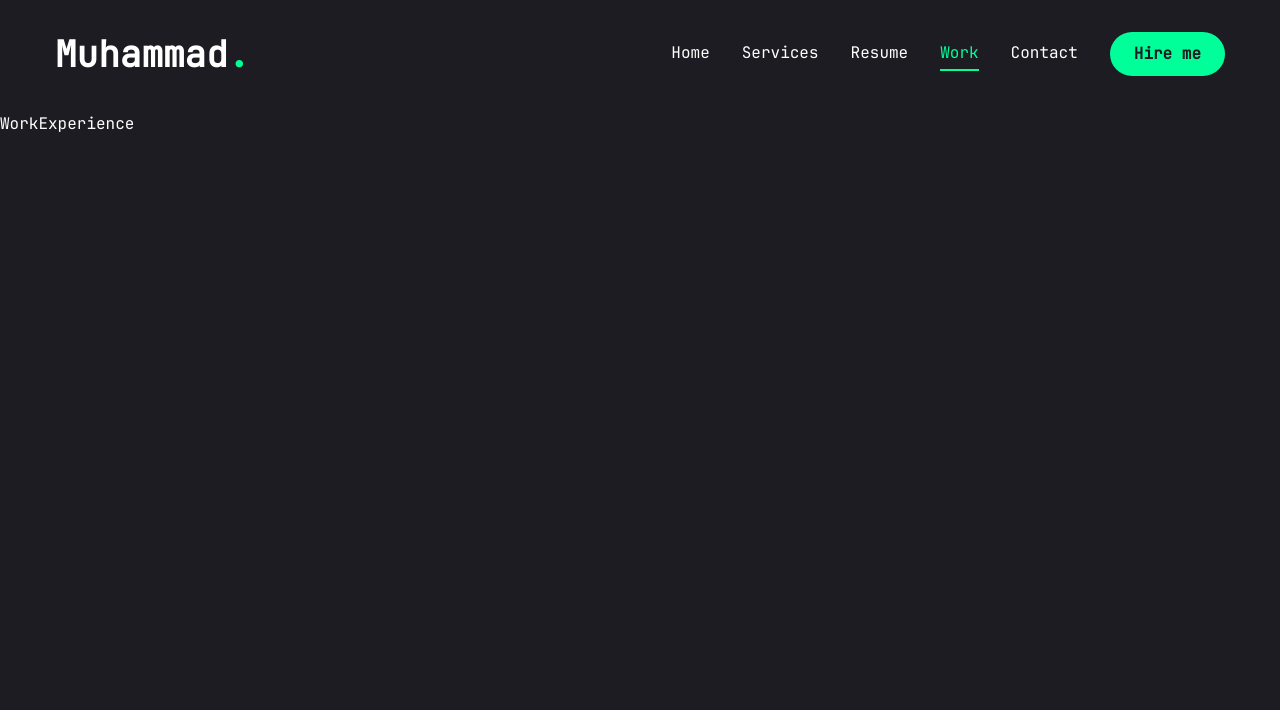
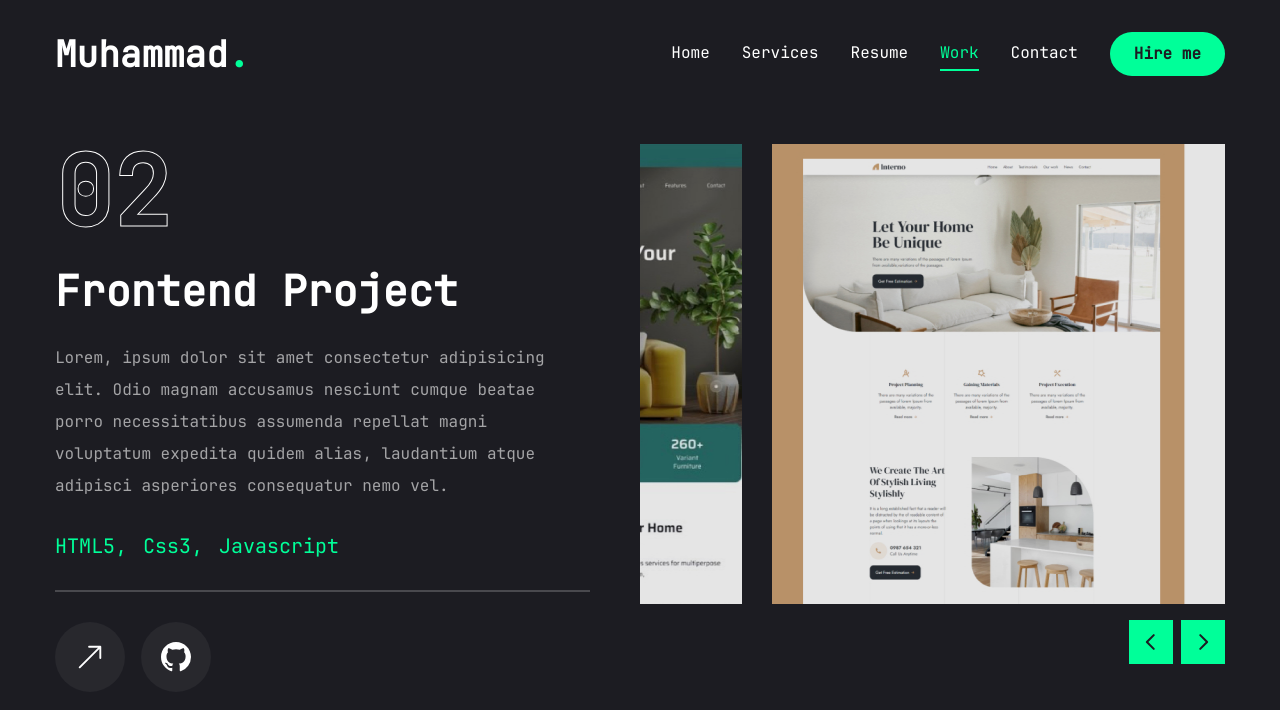
Before and after one commit to ishaq001/portfolio2, a Next.js app: page /work in a window 1280 px wide. Shown: the top 710 px of the page. Built offline with nearby package versions, Linux system fonts and the light colour scheme.

Commit message:
done with work page and projects

```diff
--- a/app/work/page.tsx
+++ b/app/work/page.tsx
@@ -1,7 +1,166 @@
-import React from "react"
+"use client"
+import { useState } from "react"
+
+import { motion } from "framer-motion"
+import { Swiper, SwiperSlide } from "swiper/react"
+import "swiper/css"
+
+import { BsArrowUpRight, BsGithub } from "react-icons/bs"
+
+import {
+  Tooltip,
+  TooltipContent,
+  TooltipProvider,
+  TooltipTrigger,
+} from "@/components/ui/tooltip"
+
+import Link from "next/link"
+import Image from "next/image"
+import { projects } from "@/data"
+import WorkSliderBtns from "@/components/WorkSliderBtns"
+import { Autoplay } from "swiper/modules"
 
 const Work = () => {
-  return <div>WorkExperience</div>
+  const [project, setProject] = useState(projects[0])
+  const handleSlideChange = (swiper: { activeIndex: number }) => {
+    // get current slide index
+    const currentIndex = swiper.activeIndex
+
+    // update project state based on current slide index
+    setProject(projects[currentIndex])
+  }
+
+  return (
+    <motion.div
+      initial={{ opacity: 0 }}
+      animate={{
+        opacity: 1,
+        transition: {
+          delay: 2.4,
+          duration: 0.4,
+          ease: "easeIn",
+        },
+      }}
+      className='min-h-[80vh] flex flex-col justify-center py-12 xl:py-0'
+    >
+      <div className='container mx-auto'>
+        <div className='flex flex-col xl:flex-row xl:gap-[50px]'>
+          <div className='w-full xl:w-[50%] xl:h-[460px] flex flex-col xl:justify-between order-2 xl:order-none'>
+            <div className='flex gap-[30px] flex-col h-[50%]'>
+              {/* outline-Number */}
+              <div className='text-8xl leading-none font-extrabold text-transparent text-outline'>
+                {project.num}
+              </div>
+
+              {/* project-category */}
+              <h2 className='text-[42px] group-hover:text-accent font-bold leading-none text-white transition-all duration-500 capitalize'>
+                {project.category} project
+              </h2>
+
+              {/* project-description */}
+              <p className='text-white/60'>{project.description}</p>
+
+              {/* tech-stack */}
+              <ul className='flex gap-4'>
+                {project.stack.map(({ name }, index) => {
+                  return (
+                    <li
+                      key={index}
+                      className='text-xl text-accent capitalize'
+                    >
+                      {name}
+                      {index !== project.stack.length - 1 && ","}
+                    </li>
+                  )
+                })}
+              </ul>
+
+              {/* border */}
+              <div className='border border-white/20'></div>
+
+              {/* buttons */}
+              <div className='flex items-center gap-4'>
+                {/* Live Projects Button */}
+                <Link href={project.live}>
+                  <TooltipProvider delayDuration={100}>
+                    <Tooltip>
+                      <TooltipTrigger className='w-[70px] h-[70px] rounded-full bg-white/5 flex justify-center items-center group'>
+                        <BsArrowUpRight className='text-white text-3xl group-hover:text-accent' />
+                      </TooltipTrigger>
+                      <TooltipContent>
+                        <p>Live Project</p>
+                      </TooltipContent>
+                    </Tooltip>
+                  </TooltipProvider>
+                </Link>
+
+                {/* Github Projects Button */}
+                <Link href={project.github}>
+                  <TooltipProvider delayDuration={100}>
+                    <Tooltip>
+                      <TooltipTrigger className='w-[70px] h-[70px] rounded-full bg-white/5 flex justify-center items-center group'>
+                        <BsGithub className='text-white text-3xl group-hover:text-accent' />
+                      </TooltipTrigger>
+                      <TooltipContent>
+                        <p>Github Repo</p>
+                      </TooltipContent>
+                    </Tooltip>
+                  </TooltipProvider>
+                </Link>
+              </div>
+            </div>
+          </div>
+
+          {/* Slider */}
+          <div className='w-full xl:w-[50%]'>
+            <Swiper
+              autoplay={{
+                delay: 5000,
+                disableOnInteraction: false,
+              }}
+              speed={1000}
+              spaceBetween={30}
+              slidesPerView={1}
+              className='xl:h-[520px] mb-12 relative'
+              onSlideChange={handleSlideChange}
+              modules={[Autoplay]}
+            >
+              {projects.map((project, index) => {
+                return (
+                  <SwiperSlide
+                    key={index}
+                    className='w-full'
+                  >
+                    <div className='h-[460px] relative group flex justify-between items-center bg-pink-50/20'>
+                      {/* overlay */}
+                      <div className='absolute top-0 bottom-0 w-full h-full bg-black/10 z-10 '></div>
+
+                      {/* image */}
+                      <div className='relative h-full w-full'>
+                        <Image
+                          src={project.image}
+                          fill
+                          className='object-cover'
+                          alt='project'
+                        />
+                      </div>
+                    </div>
+                  </SwiperSlide>
+                )
+              })}
+
+              {/* Slider Buttons */}
+              <WorkSliderBtns
+                containerStyles='flex gap-2 absolute right-0 bottom-[calc(50%_-_22px)] xl:bottom-0 z-20 w-full justify-between xl:w-max xl:justify-none'
+                buttonStyles='bg-accent hover:bg-accent-hover text-primary text-[22px] w-[44px] h-[44px] flex justify-center items-center transition-all'
+                iconsStyles=''
+              />
+            </Swiper>
+          </div>
+        </div>
+      </div>
+    </motion.div>
+  )
 }
 
 export default Work
--- /dev/null
+++ b/components/WorkSliderBtns.tsx
@@ -0,0 +1,34 @@
+"use client"
+
+import { useSwiper } from "swiper/react"
+import { PiCaretLeftBold, PiCaretRightBold } from "react-icons/pi"
+
+const WorkSliderBtns = ({
+  containerStyles,
+  buttonStyles,
+  iconsStyles,
+}: {
+  containerStyles: string
+  buttonStyles: string
+  iconsStyles: string
+}) => {
+  const swiper = useSwiper()
+  return (
+    <div className={containerStyles}>
+      <button
+        className={buttonStyles}
+        onClick={() => swiper.slidePrev(1000)}
+      >
+        <PiCaretLeftBold className={iconsStyles} />
+      </button>
+      <button
+        className={buttonStyles}
+        onClick={() => swiper.slideNext(1000)}
+      >
+        <PiCaretRightBold className={iconsStyles} />
+      </button>
+    </div>
+  )
+}
+
+export default WorkSliderBtns
--- a/data/index.tsx
+++ b/data/index.tsx
@@ -46,7 +46,7 @@
   },
 ]
 
-// Resume Page Data
+// Resume-Page-Data
 // About Me Data
 export const aboutMe = {
   title: "About Me",
@@ -200,8 +200,7 @@
   ],
 }
 
-// Service Page Data
-
+// Service-Page-Data
 export const services = [
   {
     num: "01",
@@ -233,7 +232,7 @@
   },
 ]
 
-// Stats Data- HomePage
+// Stats-Data-HomePage
 export const stats = [
   {
     num: 5,
@@ -253,7 +252,7 @@
   },
 ]
 
-// social Accounts - HomePage
+// social-Accounts-HomePage
 export const socialLinks = [
   {
     icon: <FaGithub />,
@@ -272,3 +271,51 @@
     path: "",
   },
 ]
+
+// WORK-PAGE-DATA
+export const projects = [
+  {
+    num: "01",
+    category: "Frontend",
+    title: "Project 1",
+    description:
+      "Lorem, ipsum dolor sit amet consectetur adipisicing elit. Odio magnam accusamus nesciunt cumque beatae porro necessitatibus assumenda repellat magni voluptatum expedita quidem alias, laudantium atque adipisci asperiores consequatur nemo vel.",
+    stack: [{ name: "HTML5" }, { name: "css3" }, { name: "javascript" }],
+    image: "/assets/work/thumb1.png",
+    live: "",
+    github: "",
+  },
+  {
+    num: "02",
+    category: "Frontend",
+    title: "Project 1",
+    description:
+      "Lorem, ipsum dolor sit amet consectetur adipisicing elit. Odio magnam accusamus nesciunt cumque beatae porro necessitatibus assumenda repellat magni voluptatum expedita quidem alias, laudantium atque adipisci asperiores consequatur nemo vel.",
+    stack: [{ name: "HTML5" }, { name: "css3" }, { name: "javascript" }],
+    image: "/assets/work/thumb2.png",
+    live: "",
+    github: "",
+  },
+  {
+    num: "03",
+    category: "Frontend",
+    title: "Project 1",
+    description:
+      "Lorem, ipsum dolor sit amet consectetur adipisicing elit. Odio magnam accusamus nesciunt cumque beatae porro necessitatibus assumenda repellat magni voluptatum expedita quidem alias, laudantium atque adipisci asperiores consequatur nemo vel.",
+    stack: [{ name: "HTML5" }, { name: "css3" }, { name: "javascript" }],
+    image: "/assets/work/thumb3.png",
+    live: "",
+    github: "",
+  },
+  {
+    num: "04",
+    category: "Frontend",
+    title: "Project 1",
+    description:
+      "Lorem, ipsum dolor sit amet consectetur adipisicing elit. Odio magnam accusamus nesciunt cumque beatae porro necessitatibus assumenda repellat magni voluptatum expedita quidem alias, laudantium atque adipisci asperiores consequatur nemo vel.",
+    stack: [{ name: "HTML5" }, { name: "css3" }, { name: "javascript" }],
+    image: "/assets/work/thumb1.png",
+    live: "",
+    github: "",
+  },
+]
--- a/package.json
+++ b/package.json
@@ -25,6 +25,7 @@
     "react-countup": "^6.5.3",
     "react-dom": "^18",
     "react-icons": "^5.3.0",
+    "swiper": "^11.1.14",
     "tailwind-merge": "^2.5.2",
     "tailwindcss-animate": "^1.0.7"
   },
```
Also changed, not shown: 1 other file (tests, documents, lock files or other folders).
